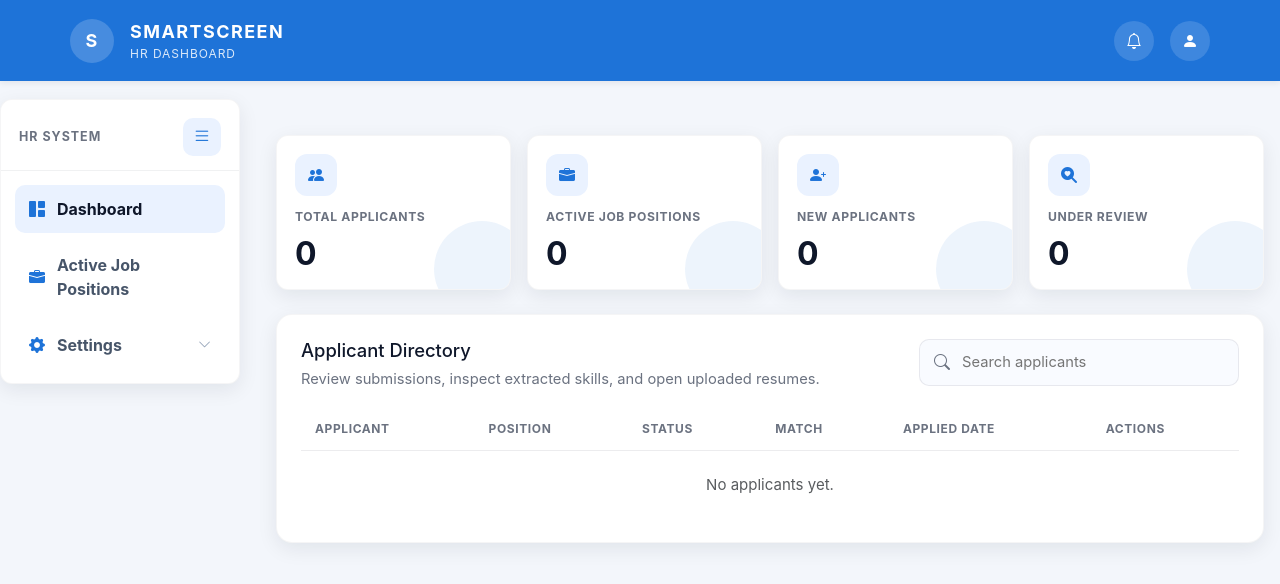
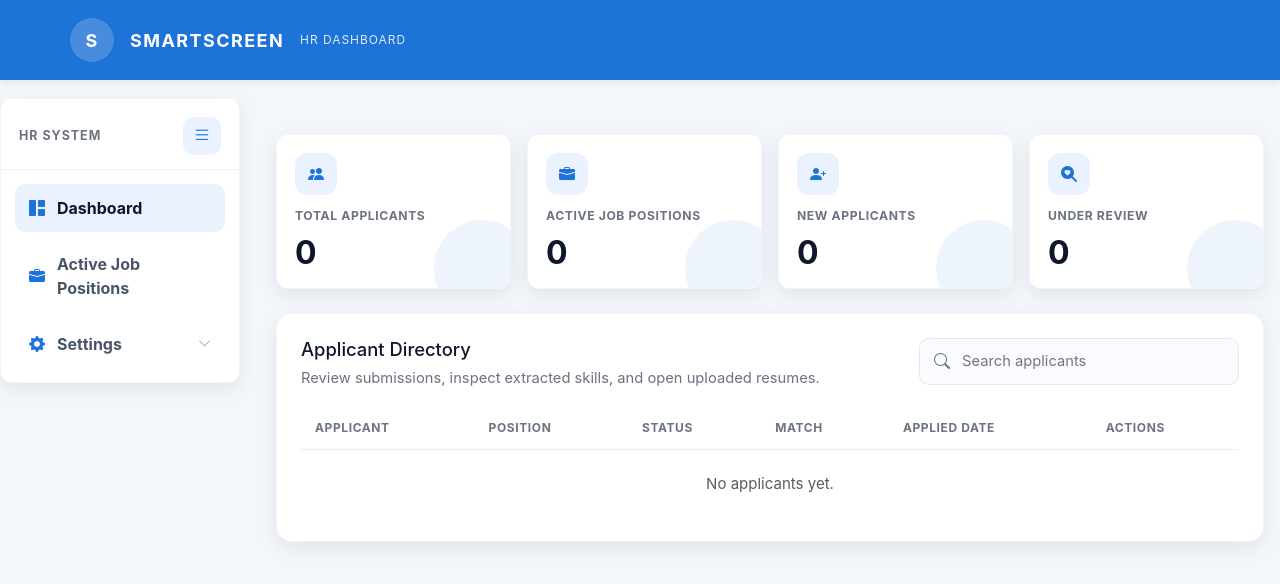
Before and after one commit to markcbrs-dev/SmartScreen, a Django app: page /dashboard/ in a window 1280 px wide. Shown: the top 584 px of the page. Run offline with Django 5.2, Linux system fonts and the light colour scheme; a user stored in the database is signed in; data comes from the database, SQL or seed files in the repository; both versions use the stored data as it was after the commit; data that the repository does not hold is empty; parts of the project's set-up code (start-up, migrations or seed data) failed here and were passed over.

Commit message:
Refactor dashboard layout: remove unnecessary elements and clean up job match messaging

```diff
--- a/main/templates/main/dashboard.html
+++ b/main/templates/main/dashboard.html
@@ -14,17 +14,8 @@
   <div class="db-topnav-inner">
     <div class="d-flex align-items-center gap-3">
       <div class="db-brand-mark" aria-hidden="true">S</div>
-      <div>
         <div class="db-brand-text">SMARTSCREEN</div>
         <div class="db-brand-subtitle">HR Dashboard</div>
-      </div>
-    </div>
-    <div class="d-flex align-items-center gap-3">
-      <div class="db-icon-pill">
-        <i class="bi bi-bell"></i>
-      </div>
-      <div class="db-user-avatar">
-        <i class="bi bi-person-fill"></i>
       </div>
     </div>
   </div>
@@ -177,7 +168,7 @@
                     <div class="db-position-title">{{ a.position|default:"Pending match" }}</div>
                     <div class="db-position-subtitle">
                       {% if a.applied_job %}
-                        Matched from the active uploaded job.
+
                       {% else %}
                         No job match stored yet.
                       {% endif %}
```
Also changed, not shown: db.sqlite3.
